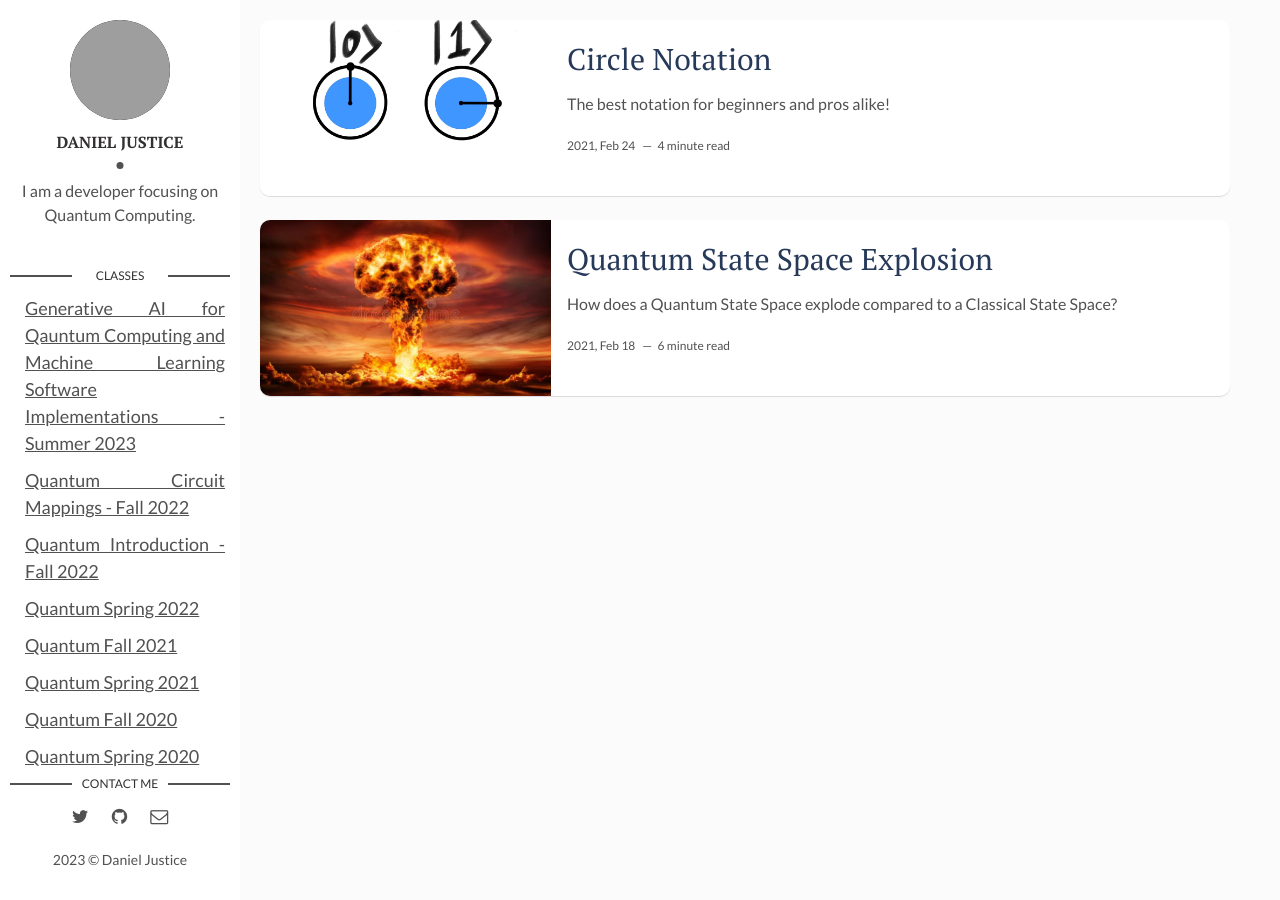
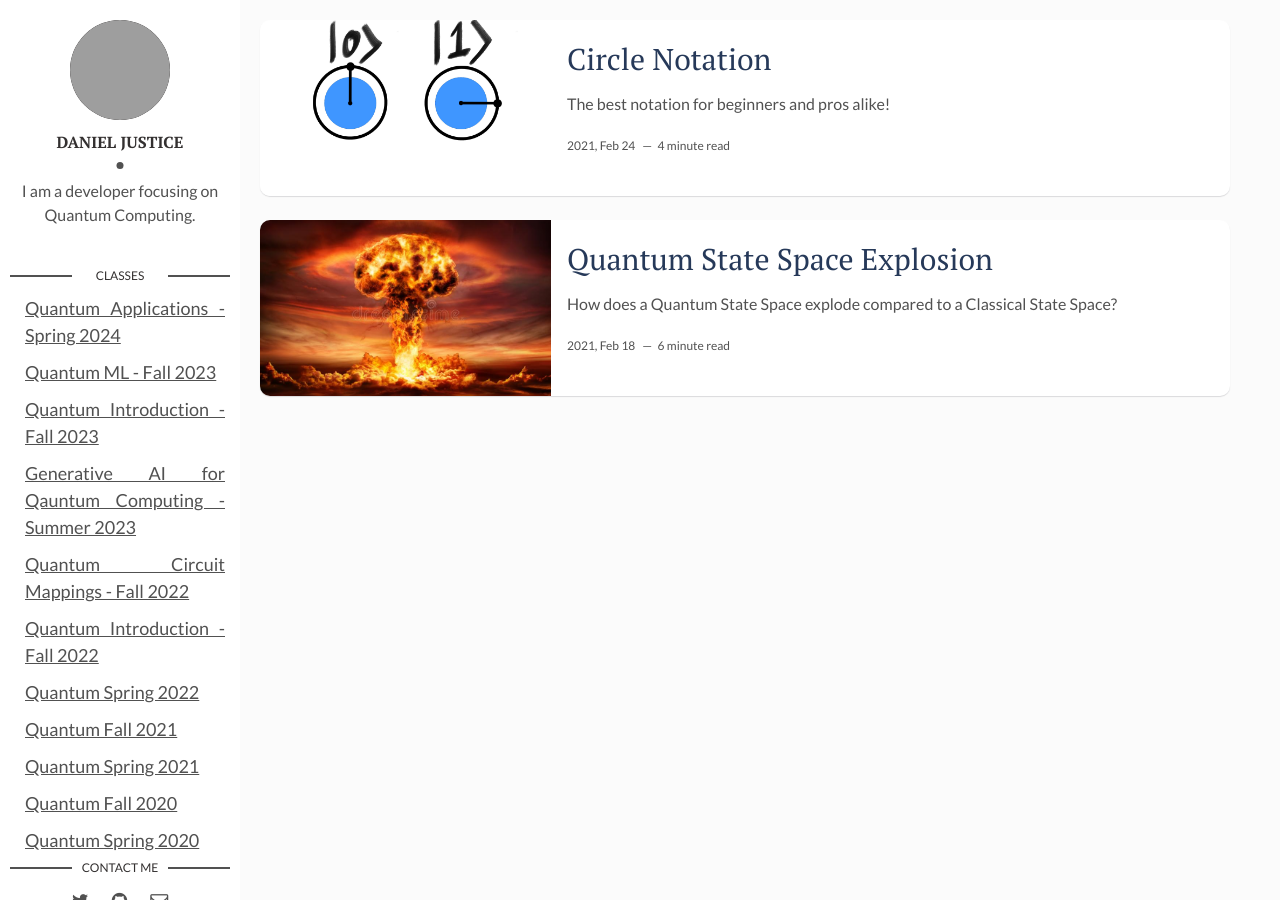
Before and after one commit to thequantumturtle/thequantumturtle.github.io, a Jekyll site: the page built from index.html, in a window 1280 px wide. Built offline with Jekyll 4.4.1, drawn with Linux system fonts in a browser that asks for light colours; the list of posts is cut into pages by our own code; grey boxes are pictures that could not be loaded.

Commit message:
updated for fall 2023

```diff
--- a/_layouts/main.html
+++ b/_layouts/main.html
@@ -14,7 +14,10 @@ layout: default
     <section class="contact quantum-websites">
       <h3 class="contact-title">Classes</h3>
       <ul>
-        <li><a href="https://thequantumturtle.github.io/2023-GenerativeAIForQuantum/">Generative AI for Qauntum Computing and Machine Learning Software Implementations - Summer 2023</a></li>
+        <li><a href="https://thequantumturtle.github.io/2024-QuantumApplications/">Quantum Applications - Spring 2024</a></li>
+        <li><a href="https://thequantumturtle.github.io/2023-Fall-QuantumML/">Quantum ML - Fall 2023</a></li>
+        <li><a href="https://thequantumturtle.github.io/2023-Fall-QuantumIntro/">Quantum Introduction - Fall 2023</a></li>
+        <li><a href="https://thequantumturtle.github.io/2023-GenerativeAIForQuantum/">Generative AI for Qauntum Computing - Summer 2023</a></li>
         <li><a href="https://thequantumturtle.github.io/2022-Fall-QuantumCircuitMappings/">Quantum Circuit Mappings - Fall 2022</a></li>
         <li><a href="https://thequantumturtle.github.io/2022-Fall-QuantumIntro/">Quantum Introduction - Fall 2022</a></li>
         <li><a href="https://thequantumturtle.github.io/QuantumSpring2022/">Quantum Spring 2022</a></li>
```
